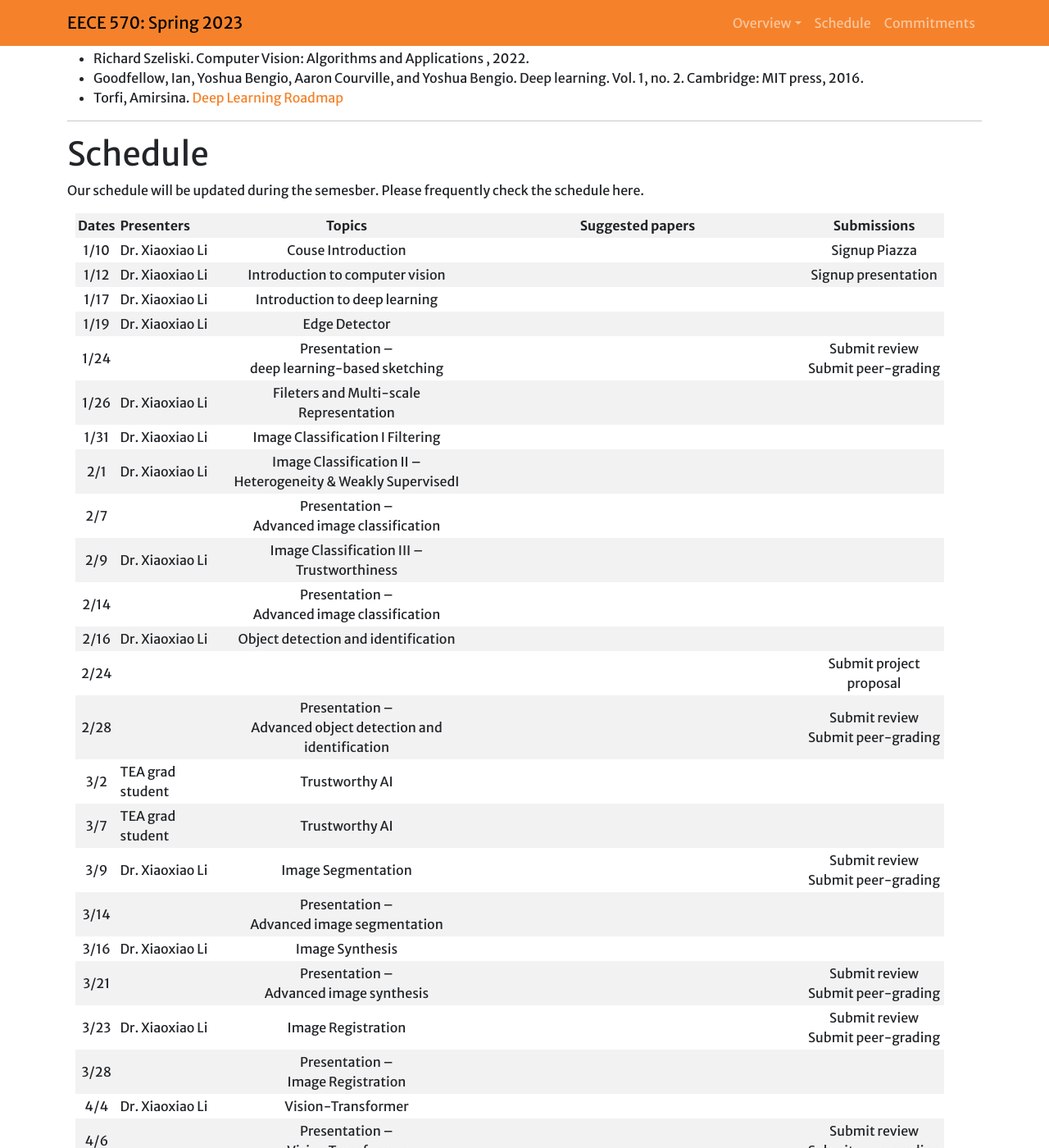
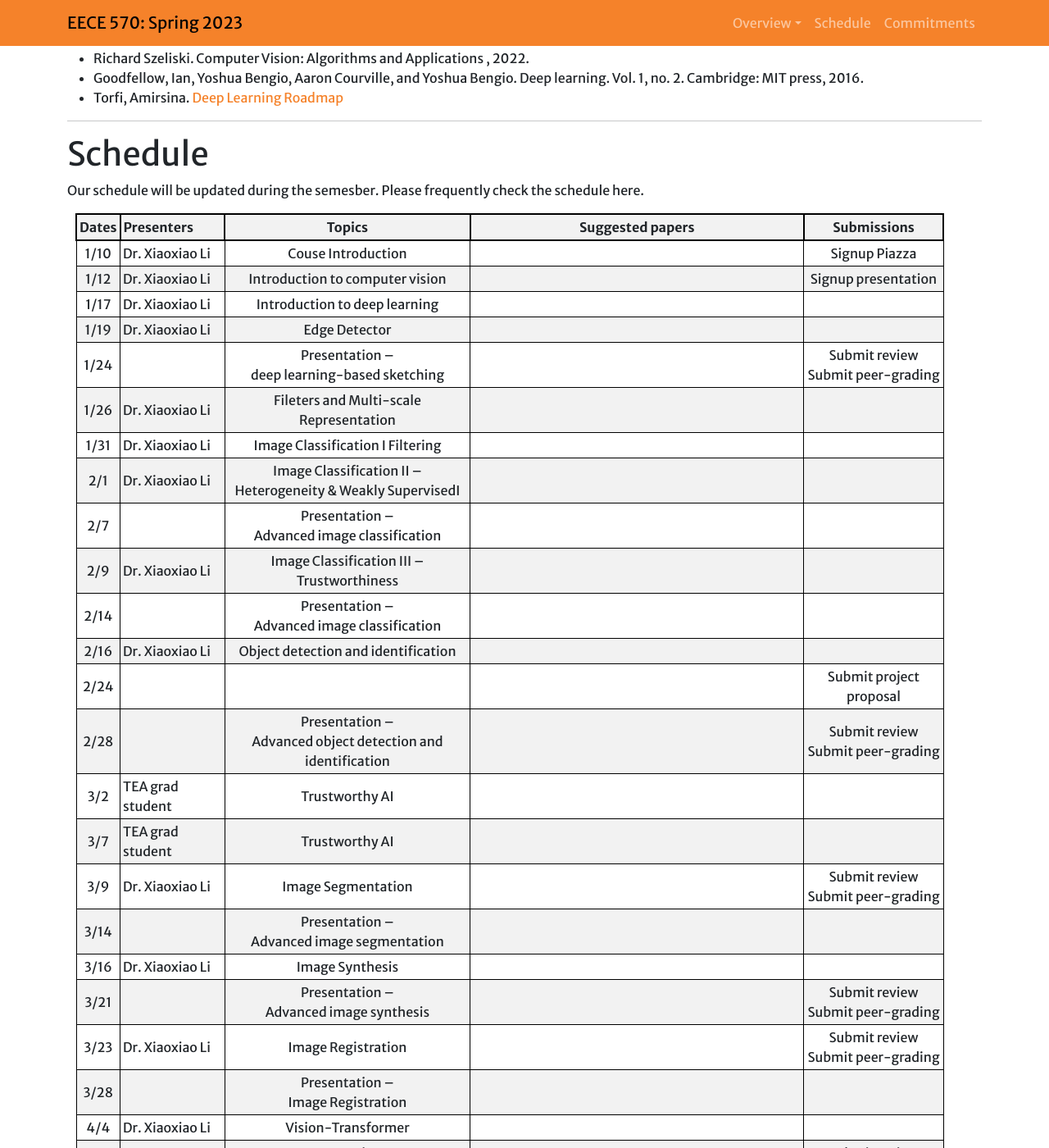
Before and after one commit to xxlya/EECE-570, a Jekyll site: the page built from index.md, in a window 1280 px wide and 1400 px high, scrolled down 2050 px. Shown: the whole window at 82% size. Built offline with Jekyll 4.4.1, drawn with Linux system fonts in a browser that asks for light colours; a script that is not in the unit is left out; our own code applies the rules of GitHub Pages for plain Markdown files.

Commit message:
Update main.css

```diff
--- a/assets/css/main.css
+++ b/assets/css/main.css
@@ -99,12 +99,12 @@ table{
 table th{
 	padding: 3px;
   background-color: var(--light-bg);
-  /*  border:2px solid #000000; */
+  border:2px solid #000000;
 }
 
 table td{
 	padding: 3px;
-  /*  border:1px solid #000000; */
+  border:1px solid #000000;
 }
 
 /* https://www.w3schools.com/css/tryit.asp?filename=trycss_table_striped */
```
